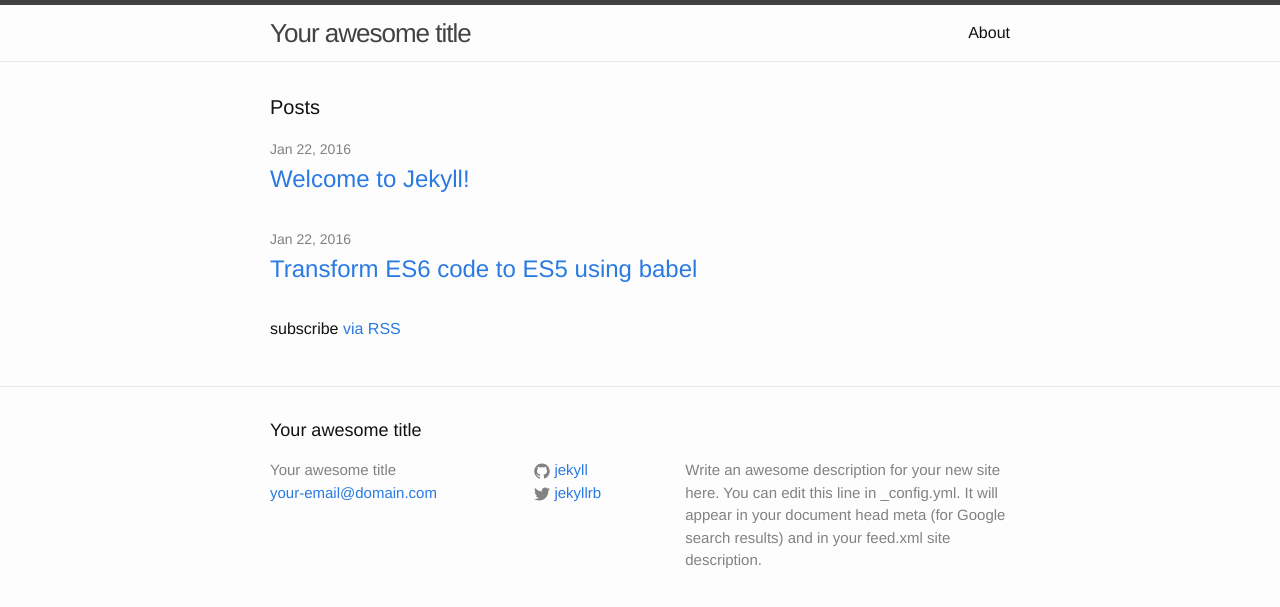
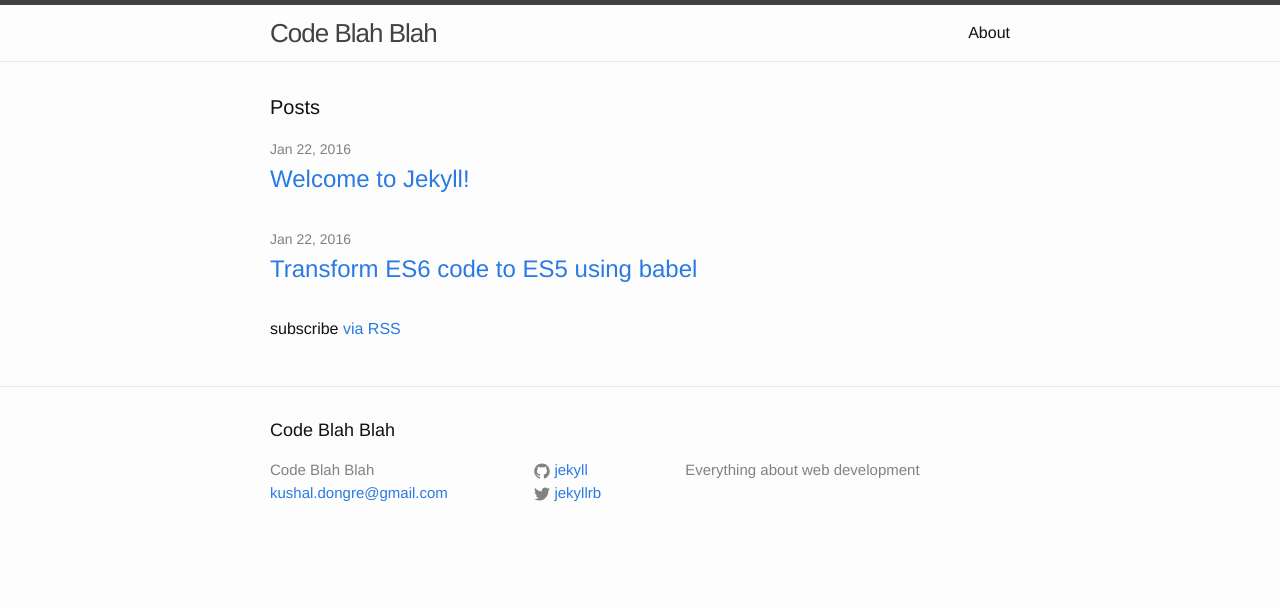
Before and after one commit to kushald/kushald.github.io, a Jekyll site: the page built from index.html, in a window 1280 px wide. Shown: the top 607 px of the page. Built offline with Jekyll 4.4.1, drawn with Linux system fonts in a browser that asks for light colours.

Commit message:
Change config

```diff
--- a/_config.yml
+++ b/_config.yml
@@ -6,16 +6,15 @@
 # 'jekyll serve'. If you change this file, please restart the server process.
 
 # Site settings
-title: Your awesome title
-email: your-email@domain.com
+title: Code Blah Blah
+email: kushal.dongre@gmail.com
 description: > # this means to ignore newlines until "baseurl:"
-  Write an awesome description for your new site here. You can edit this
-  line in _config.yml. It will appear in your document head meta (for
-  Google search results) and in your feed.xml site description.
+  Everything about web development
 baseurl: "" # the subpath of your site, e.g. /blog
 url: "http://yourdomain.com" # the base hostname & protocol for your site
 twitter_username: jekyllrb
 github_username:  jekyll
+permalink: /:categories/:title
 
 # Build settings
 markdown: kramdown
```
